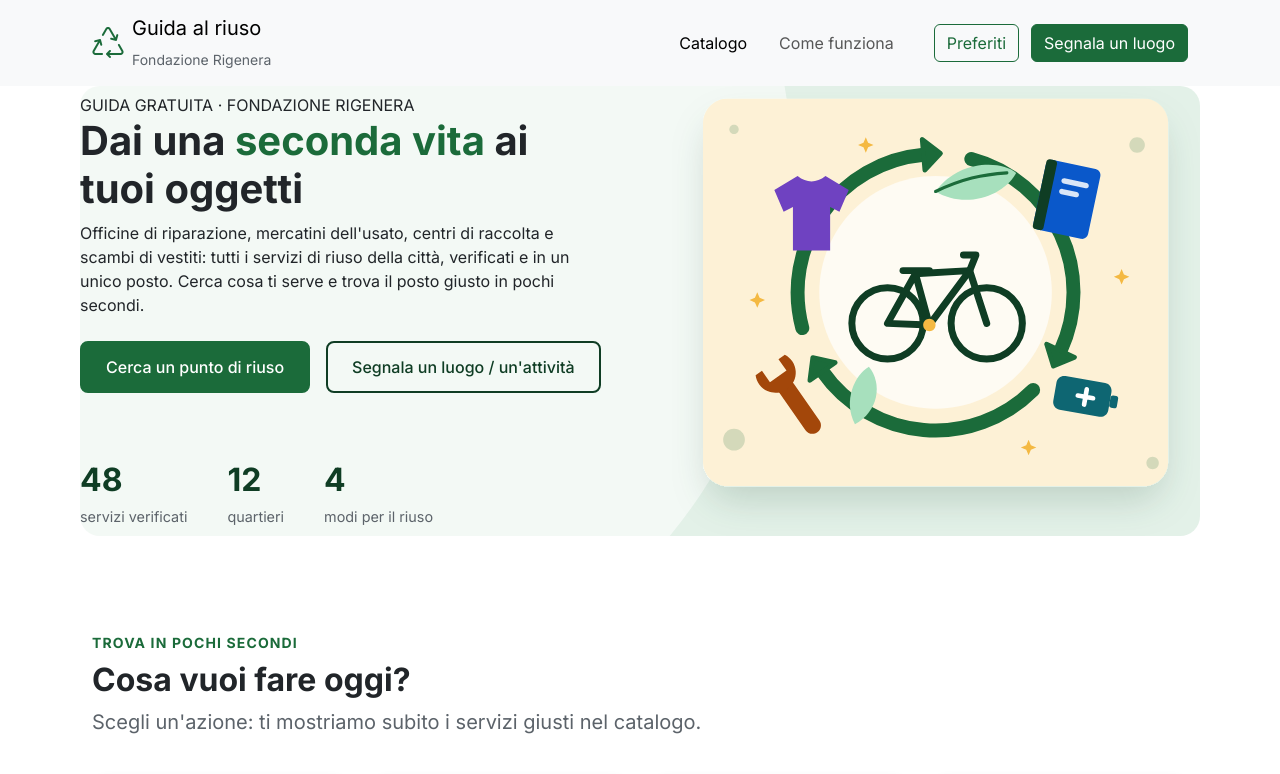
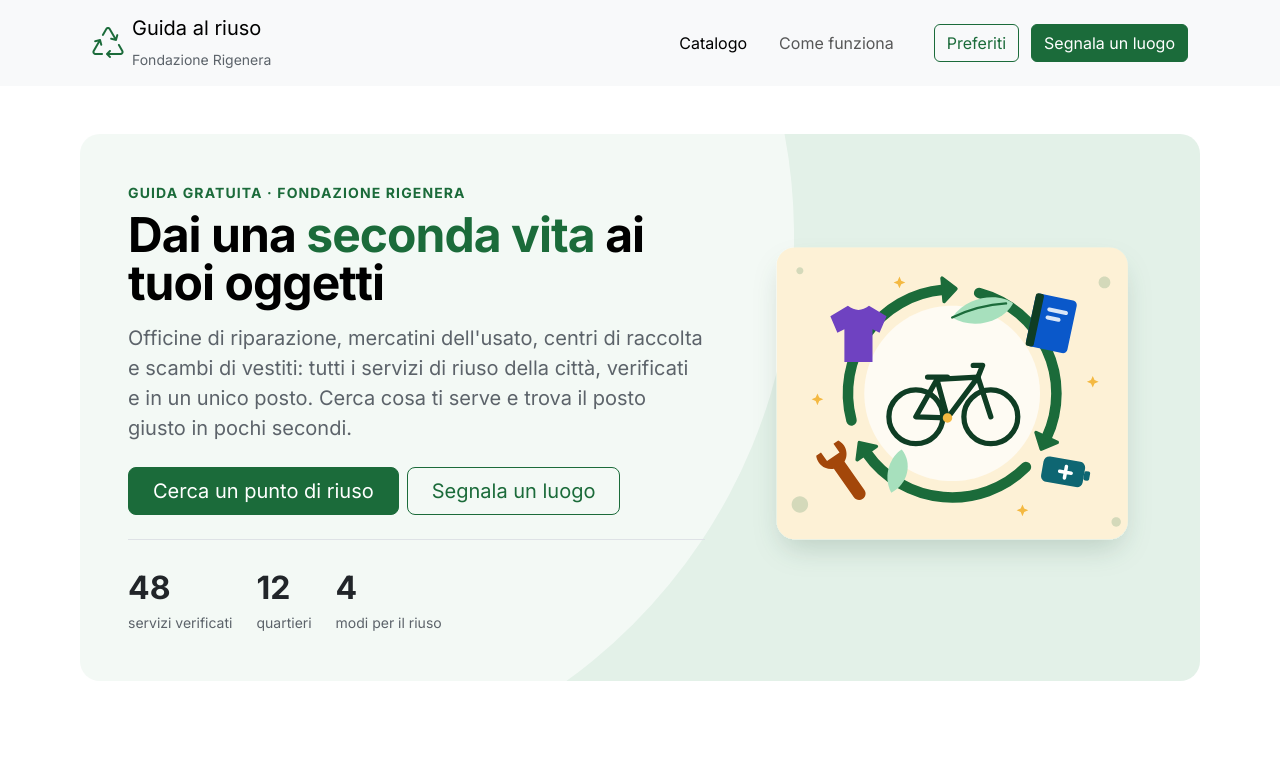
Before and after one commit to Loris-Battaglini/fondazione-rigenera, a website with bundled scripts: page index.html in a window 1280 px wide. Shown: the top 774 px of the page. Built offline with nearby package versions, Linux system fonts and the light colour scheme.

Commit message:
merge ok, css header modificato

```diff
--- a/index.html
+++ b/index.html
@@ -68,10 +68,10 @@
 
 <!-- inizio header -->
 
-  <div class="hero-container">
+  <!-- <div class="hero-container"> -->
 
     <!-- Blocco Testo e Bottoni -->
-    <div class="hero-testo">
+    <!-- <div class="hero-testo">
       <span class="hero-badge">GUIDA GRATUITA · FONDAZIONE RIGENERA</span>
       <h1>Dai una <span class="text-success">seconda vita</span> ai tuoi oggetti</h1>
       <p class="hero-description">
@@ -81,15 +81,15 @@
      <button class="btn-custom-primary">Cerca un punto di riuso</button>
      <button class="btn-custom-outline">Segnala un luogo / un'attività</button>
     </div>
-    </div>
+    </div> -->
 
     <!-- Blocco Immagine / Illustrazione -->
-    <div class="hero-immagine">
+    <!-- <div class="hero-immagine">
       <img src="assets/img/bicicletta-anna.svg" alt="Illustrazione Guida al Riuso" class="img-fluid">
-    </div>
+    </div> -->
 
     <!-- Blocco Statistiche -->
-    <div class="hero-statistiche">
+    <!-- <div class="hero-statistiche">
       <div class="stat-item">
         <span class="stat-number">48</span>
         <span class="stat-label">servizi verificati</span>
@@ -104,7 +104,56 @@
       </div>
     </div>
 
+  </div> -->
+
+
+<!-- inizio header -->
+<section id="intro" class="hero-section" aria-labelledby="titolo-hero">
+  <div class="hero-container px-4 px-lg-5 py-5">
+    <div class="row flex-lg-row-reverse align-items-center g-5">
+
+      <!-- Immagine: prima nel codice, così su mobile sta sopra; da desktop va a destra -->
+      <div class="col-10 col-sm-8 col-lg-5 mx-auto">
+        <img src="assets/img/bicicletta-anna.svg" alt="" class="d-block mx-auto img-fluid">
+      </div>
+
+      <!-- Testo, bottoni e numeri -->
+      <div class="col-lg-7">
+        <p class="eyebrow text-uppercase fw-bold small text-primary mb-2">Guida gratuita · Fondazione Rigenera</p>
+        <h1 id="titolo-hero" class="display-5 fw-bold text-body-emphasis lh-1 mb-3">
+          Dai una <span class="text-primary">seconda vita</span> ai tuoi oggetti
+        </h1>
+        <p class="lead text-body-secondary mb-4">
+          Officine di riparazione, mercatini dell'usato, centri di raccolta e scambi di vestiti: tutti i servizi di riuso della città, verificati e in un unico posto. Cerca cosa ti serve e trova il posto giusto in pochi secondi.
+        </p>
+
+        <div class="d-grid gap-2 d-md-flex flex-md-wrap justify-content-md-start">
+          <a href="#catalogo" class="btn btn-primary btn-lg px-4 text-nowrap">Cerca un punto di riuso</a>
+          <a href="#segnala" class="btn btn-outline-primary btn-lg px-4 text-nowrap">Segnala un luogo</a>
+        </div>
+
+        <dl class="d-flex gap-4 pt-4 mt-4 mb-0 border-top">
+          <div class="d-flex flex-column-reverse justify-content-end">
+            <dt class="small fw-normal text-body-secondary">servizi verificati</dt>
+            <dd class="fs-2 fw-bold mb-0">48</dd>
+          </div>
+          <div class="d-flex flex-column-reverse justify-content-end">
+            <dt class="small fw-normal text-body-secondary">quartieri</dt>
+            <dd class="fs-2 fw-bold mb-0">12</dd>
+          </div>
+          <div class="d-flex flex-column-reverse justify-content-end">
+            <dt class="small fw-normal text-body-secondary">modi per il riuso</dt>
+            <dd class="fs-2 fw-bold mb-0">4</dd>
+          </div>
+        </dl>
+      </div>
+
+    </div>
   </div>
+</section>
+<!-- fine header -->
+
+
 <!-- fine header -->
 
 <!-- --------------------------------------------------------------------------
--- a/scss/layout/_header.scss
+++ b/scss/layout/_header.scss
@@ -1,119 +1,41 @@
-/* Hero Section - Guida al Riuso */
+/* Hero Section - Guida al Riuso
+   Il layout (colonne, ordine, spazi) lo fa Bootstrap nell'HTML.
+   Qui restano solo il riquadro verde arrotondato e le "palle" decorative. */
 
-/* Hero Section - Guida al Riuso */
+.hero-section {
+  padding-block: 1.5rem;
 
-// .hero-section {
-//   /* La sezione esterna fa solo da impalcatura.
-//      Mantiene il padding esterno per staccare il blocco verde dal menu in alto e dal resto della pagina. */
-//   padding: 4.5rem 1.5rem;
-// }
+  @media (min-width: 992px) {
+    padding-block: 3rem;
+  }
+}
 
 .hero-container {
-  margin: 0 auto;
   background-color: var(--rg-primary-subtle);
   border-radius: 1.25rem;
-  // padding: 4.5rem 3rem;
+  overflow: hidden; // taglia le "palle" seguendo gli angoli arrotondati
 
-  position: relative;
-  overflow: hidden;
-
+  // Mobile e tablet: due palle
   background-image: url('../../assets/img/palla.svg'), url('../../assets/img/palla-sinistra.svg');
   background-repeat: no-repeat, no-repeat;
-
-  // Posizioni per Mobile (Fino a 767px)
   background-position: right -3rem bottom -3rem, left -4rem top 0;
   background-size: 14rem, 12rem;
 
-  // --- IMPOSTAZIONI GRIGLIA ---
-  display: grid;
-  grid-template-columns: 1fr;
-  grid-template-areas:
-    "testo"
-    "immagine"
-    "statistiche";
-  gap: 2.5rem;
-  align-items: center;
-
-  // --- TABLET (Da 768px) ---
   @media (min-width: 768px) {
     background-position: right -4rem bottom -4rem, left -4rem top -1rem;
     background-size: 18rem, 24rem;
   }
 
-  // --- DESKTOP (Da 992px) ---
+  // Desktop: solo la palla di sinistra
   @media (min-width: 992px) {
-    grid-template-columns: 1.1fr 0.9fr;
-    grid-template-areas:
-      "testo immagine"
-      "statistiche statistiche";
-
     background-image: url('../../assets/img/palla-sinistra.svg');
     background-repeat: no-repeat;
     background-position: left -2rem top -1rem;
     background-size: 46.6rem;
   }
 
-  // --- SCHERMI EXTRA LARGHI (Da 1400px) ---
   @media (min-width: 1400px) {
     background-position: left -10rem top -1rem;
     background-size: 75rem;
   }
 }
-
-.hero-testo {
-  grid-area: testo;
-}
-
-.hero-immagine {
-  grid-area: immagine;
-  width: 100%;
-  display: flex;
-  justify-content: center;
-}
-
-/* Immagine con bordi arrotondati e ombra */
-.hero-immagine img {
-  width: 100%;
-  max-width: 450px;
-  height: auto;
-  border-radius: var(--bs-border-radius-xl);
-  box-shadow: none;
-  background-color: transparent;
-}
-
-.hero-statistiche {
-  grid-area: statistiche;
-  display: flex;
-  gap: 2.5rem;
-}
-
-/* Tipografia statistiche con variabili */
-.stat-item .stat-number {
-  font-size: 2rem;
-  font-weight: 700;
-  display: block;
-  color: var(--rg-primary-dark);
-}
-
-.stat-item .stat-label {
-  font-size: 0.9rem;
-  color: var(--bs-secondary);
-}
-
-@media (min-width: 992px) {
-  .hero-section {
-    padding: 5rem 2rem;
-  }
-
-  .hero-container {
-    grid-template-columns: 1fr 1fr;
-    grid-template-areas:
-      "testo immagine"
-      "statistiche immagine";
-    gap: 3rem 4rem;
-  }
-
-  .hero-immagine img {
-    max-width: 100%;
-  }
-}
```
Also changed, not shown: assets/css/main.css, assets/css/main.min.css.
